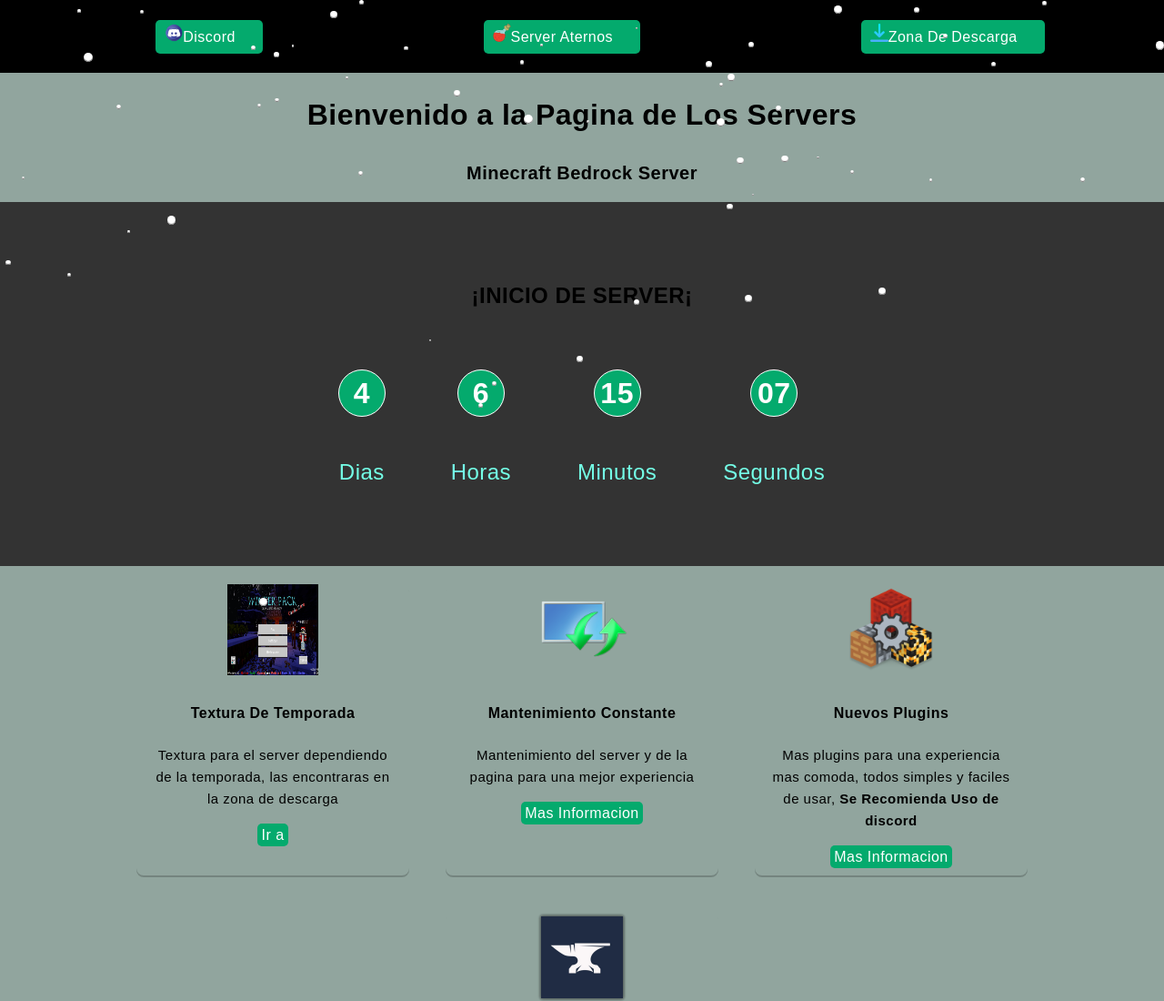
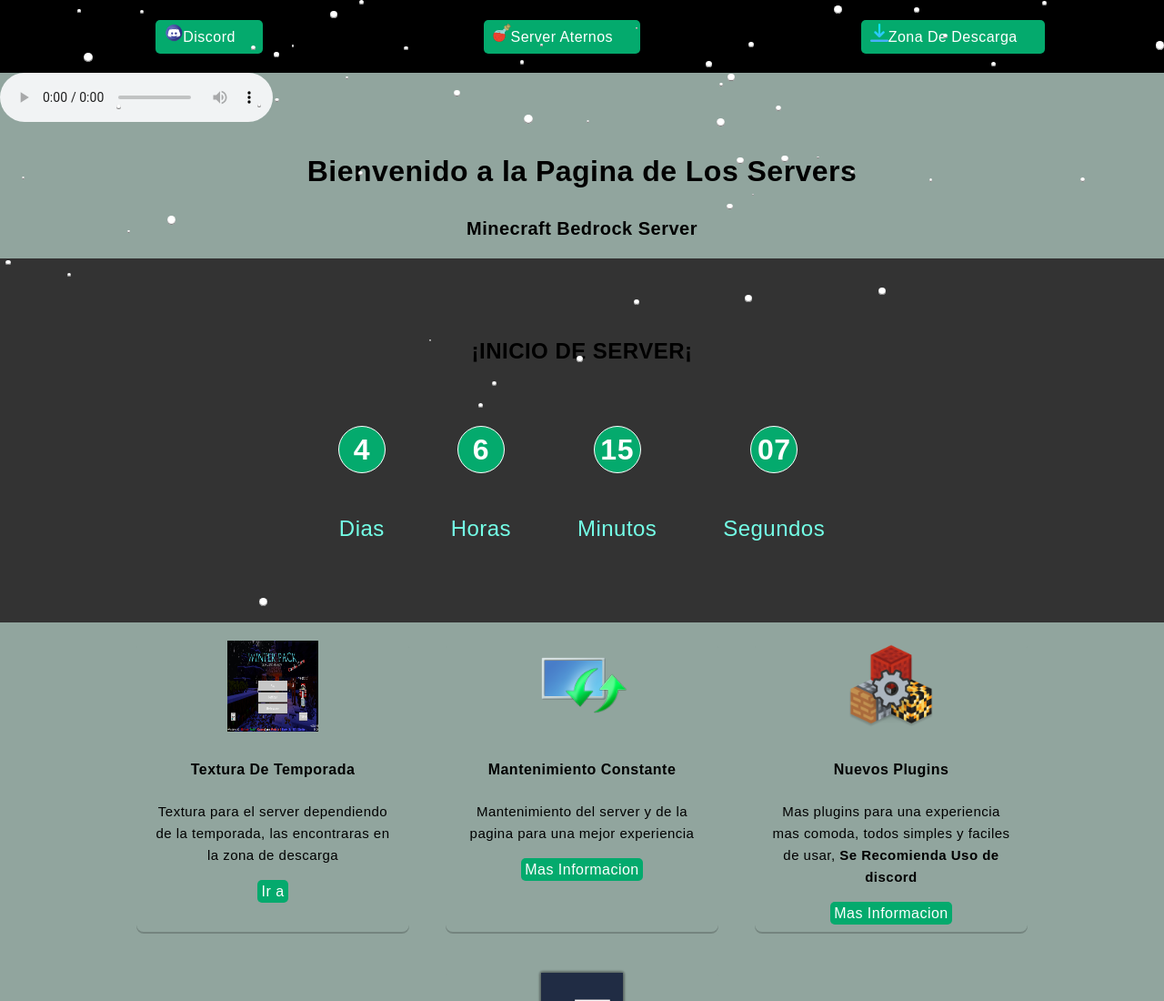
Before and after one commit to LuisMtz1899692/PRUEBAKQN, a plain HTML site: page index.html in a window 1280 px wide. Shown: the top 1100 px of the page at 91% size. Drawn offline with Linux system fonts and the light colour scheme.

```diff
--- a/index.html
+++ b/index.html
@@ -31,7 +31,7 @@
             </ul>
         </nav>
     </header>
-    <audio src="assets/audio/menu1.ogg" type="audio/ogg" autoplay></audio>
+    <audio src="assets/audio/menu1.ogg" type="audio/ogg" autoplay controls></audio>
     <div class="info">
         <h1>Bienvenido a la Pagina de Los Servers</h1>
         <h2>Minecraft Bedrock Server</h2>
```
